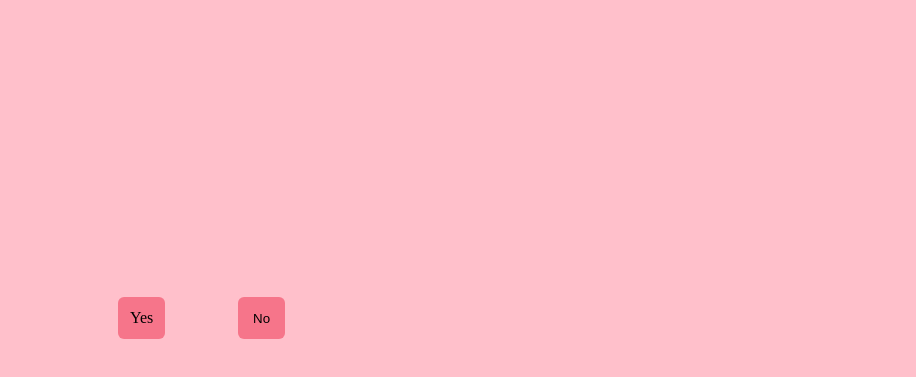
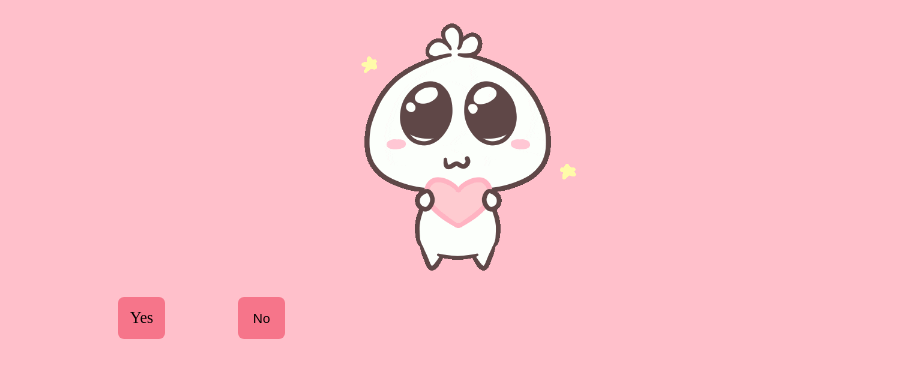
Before and after one commit to WhoJunaid/confess-to-her, a plain HTML site: page index.html in a window 1280 px wide. Shown: the part 159-536 px from the top of the page, without its empty margins (182-1098 px from the left). Drawn offline with Linux system fonts and the light colour scheme.

Commit message:
Update index.html

```diff
--- a/index.html
+++ b/index.html
@@ -12,7 +12,7 @@
         <h1>Do You Wanna Go Out With Me?</h1>
     </div>
 
-    <div class="image"><img src="images/giphy.gif" alt="" srcset="">
+    <div class="image"><img src="giphy.gif" alt="" srcset="">
     </div>
 
     <div class="buttons">
```
